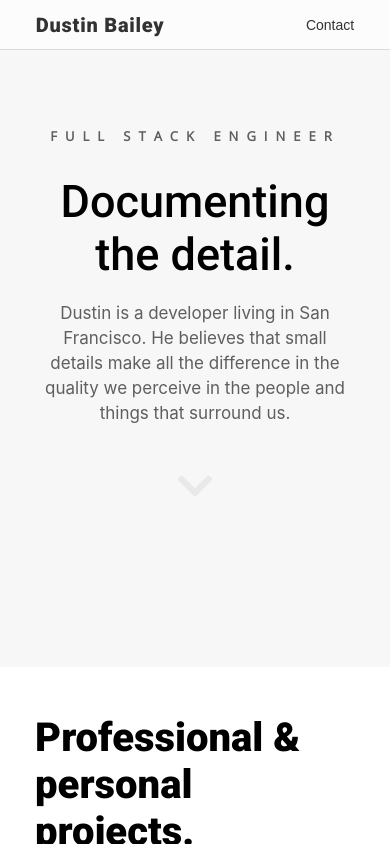
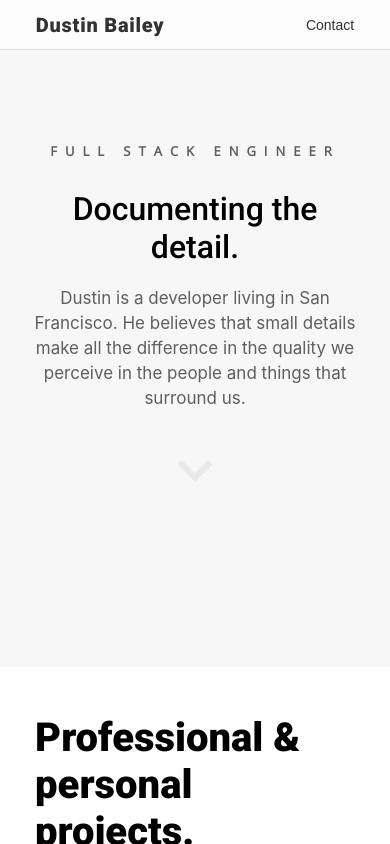
Before and after one commit to dgbailey/new_portfolio, a React (Create React App) app: page / in a window 390 px wide. Built offline with nearby package versions, Linux system fonts and the light colour scheme; a web font is replaced by a local one.

Commit message:
mobile formatting for title section

```diff
--- a/src/GlobalTopContainer.js
+++ b/src/GlobalTopContainer.js
@@ -650,7 +650,7 @@ ${'' /*
         align-items:center;
         height:400px;
         @media(max-width:590px){
-            width: 82vw;
+            width: 84vw;
         }
     }
     .portfolio-name{
@@ -678,7 +678,7 @@ ${'' /*
             width:100%;
         }
         @media (max-width:570px){
-            font-size: 4.5rem;
+            font-size: 3.2rem;
 
         }
     }
```
